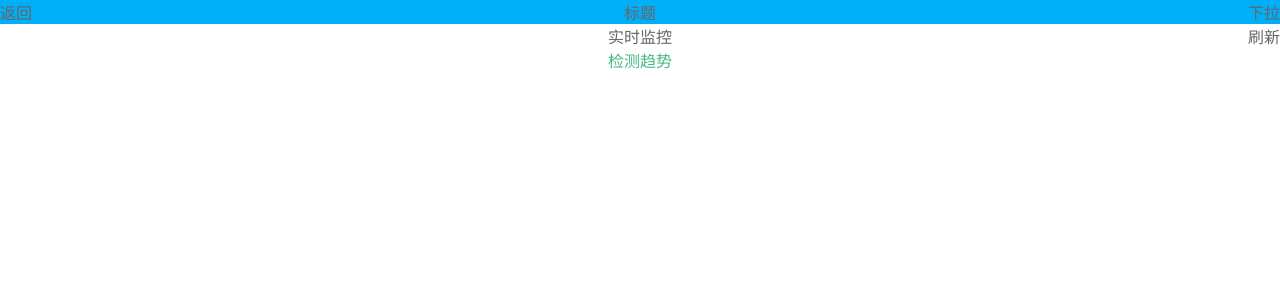
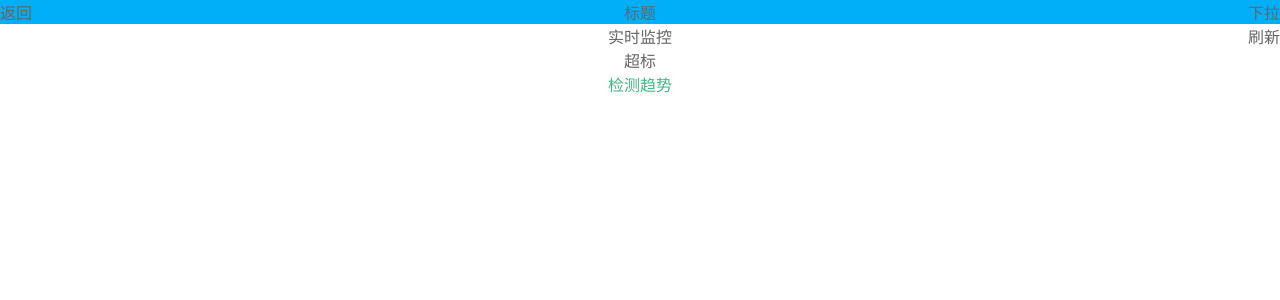
Before and after one commit to yujia-lin/visualization, a Vue app in the folder DStar/: page / in a window 1280 px wide. Shown: the top 300 px of the page. Built offline with nearby package versions, Linux system fonts and the light colour scheme; what mint-ui, vue-jsonp would draw is missing.

Commit message:
基础搭建完成

```diff
--- a/DStar/src/App.vue
+++ b/DStar/src/App.vue
@@ -1,20 +1,19 @@
 <template>
   <div id="app">
   	<heads></heads>
-  	<alltarget></alltarget>
     <router-view/>
-    <router-link to="./">检测</router-link>
+    <router-link to="./testing">检测</router-link>
     <router-link to="./trend">趋势</router-link>
   </div>
 </template>
 
 <script>
 import heads from "./components/heads"
-import alltarget from "./components/alltarget"
+
 export default {
 	components:{
 		heads,
-		alltarget,
+
 	},
   name: 'App'
 }
--- a/DStar/src/components/alltarget.vue
+++ b/DStar/src/components/alltarget.vue
@@ -3,7 +3,6 @@
 </template>
 
 <script>
-
 export default {
   data () {
     return {
--- a/DStar/src/components/overproof.vue
+++ b/DStar/src/components/overproof.vue
@@ -1,14 +1,13 @@
 <template>
-	<div id="overproof">{{msg}}</div>
+	<div id="overproof">超标</div>
 </template>
 
 <script>
 
 export default {
-
   data () {
     return {
-      msg: 'Welcome to Your Vue.js App',
+      msg: '',
     }
   },
 }
--- a/DStar/src/components/testing.vue
+++ b/DStar/src/components/testing.vue
@@ -1,18 +1,19 @@
 <template>
-	<div id="">
-		<div>返回</div>
-		<div>标题</div>
-		<div>
-			<div>下拉</div>
-			<div>刷新</div>
-		</div>
+	<div id="testing">
+		<alltarget></alltarget>
+		<overproof></overproof>
 	</div>
 </template>
 
 <script>
-
+import alltarget from "./alltarget"
+import overproof from "./overproof"
+//import alltarget from "./components/alltarget"
 export default {
-
+	components:{
+		alltarget,
+		overproof
+	},
   data () {
     return {
       msg: 'Welcome to Your Vue.js App',
```
Also changed, not shown: DStar/src/router/index.js (+10 -1 lines).
